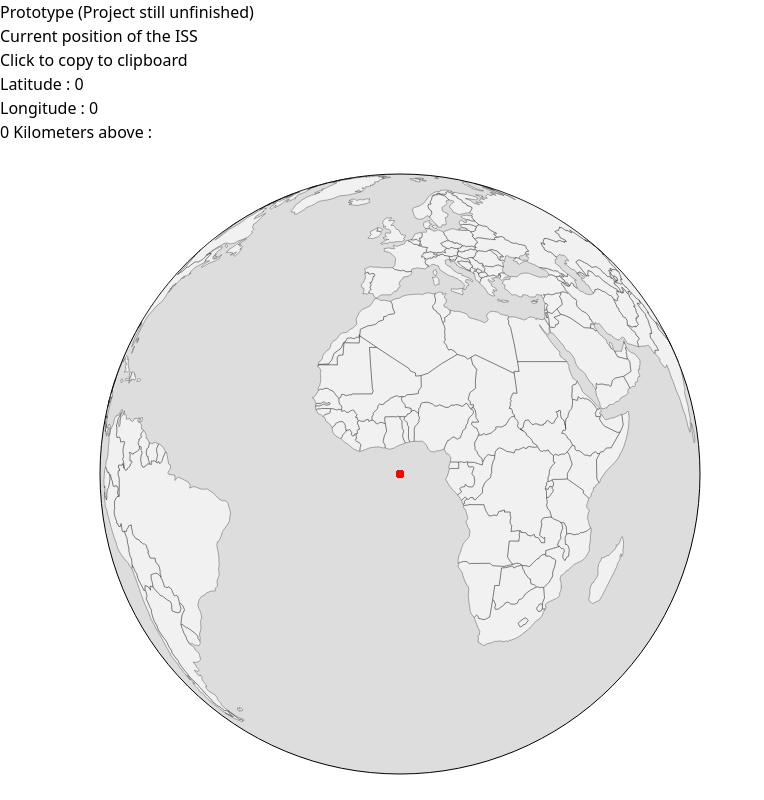
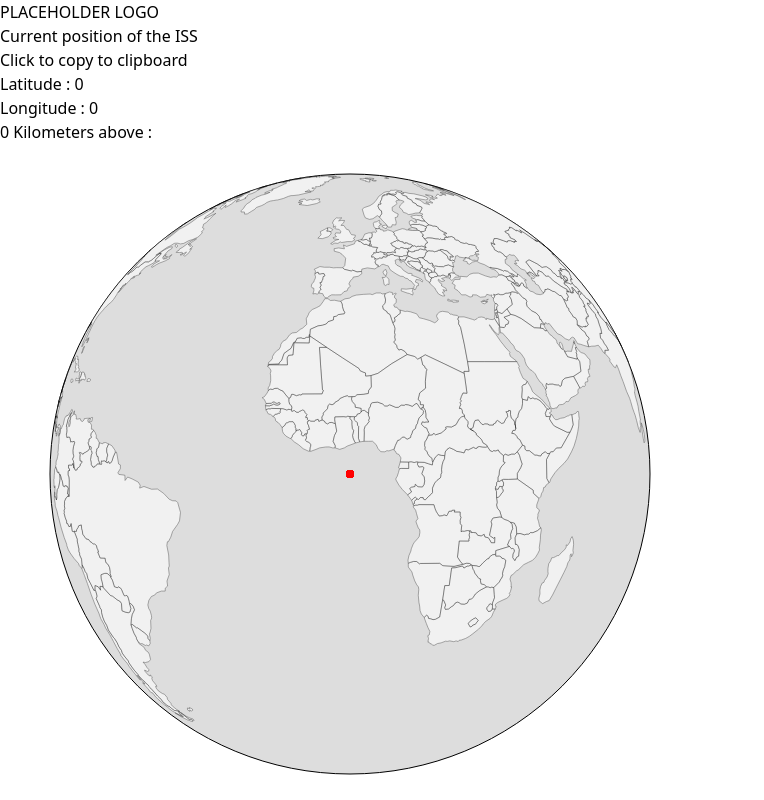
Before and after one commit to abh31000/iss-tracker, a React (Vite) app: page / in a window 1280 px wide. Shown: the whole page, without its empty margins (0-764 px from the left). Built offline with nearby package versions, Linux system fonts and the light colour scheme; no server answers.

Commit message:
Changed layout

```diff
--- a/src/components/Globe.tsx
+++ b/src/components/Globe.tsx
@@ -60,7 +60,7 @@
       .attr("fill", "#DDDDDD")
       .attr("stroke", "black")
       .attr("stroke-width", "1px")
-      .attr("cx", 400)
+      .attr("cx", 350)
       .attr("cy", 330)
       .attr("r", 300);
 
@@ -83,7 +83,7 @@
     // Put red dot in the center of the map
     const center = [issCords[0] * -1, issCords[1] * -1];
 
-    projection.translate([400, 330]);
+    projection.translate([350, 330]);
     projection.scale(300);
 
     // Rotate earth around that red dot
@@ -120,31 +120,37 @@
 
   return (
     <>
-      <h1 className="absolute font-[Helvetica] ml-[40vw] bg-white">
-        Prototype (Project still unfinished)
-      </h1>
-      <div className="h-2 w-2 rounded-full bg-red-600  mt-5 absolute ml-10"></div>
-      <h1 className="mx-14 font-[Helvetica] absolute bg-white text-2xl mt-3 ">
-        Current position of the ISS
-      </h1>
-      <div className="cursor-pointer group" onClick={()=> navigator.clipboard.writeText(copy)}>
-        <div className="cursor-auto select-none invisible group-hover:visible">
-          <div className="w-0 h-0 absolute top-16 left-[310px] border-t-[5px] border-t-transparent border-r-[10px] border-r-black border-b-[5px] border-b-transparent "></div>
-          <h1 className="absolute font-[Helvetica] text-sm text-white bg-black top-14 left-80 py-1 px-2">Click to copy to clipboard</h1>
+
+<h1 className="font-[Helvetica] -mb-6 py-2 text-center ">PLACEHOLDER LOGO</h1>
+
+      <div className="font-[Helvetica] grid grid-rows-2 grid-flow-col justify-items-center">
+        <div className="w-full mt-4">
+          <div className="py-10 -mb-2 px-16 flex">
+            <div className="h-2 w-2 mt-2 mr-2 my-auto rounded-full bg-red-600"></div>
+            <h1 className="text-2xl">Current position of the ISS</h1>
+          </div>
+
+          <div className="flex-col px-16 ">
+            <div className="cursor-pointer group w-fit" onClick={()=> navigator.clipboard.writeText(copy)}>
+              <div className="cursor-auto left-[340px] my-2 w-fit absolute flex select-none invisible group-hover:visible">
+                  <div className="w-0 h-0 my-2 border-t-[5px] border-t-transparent border-r-[10px] border-r-black border-b-[5px] border-b-transparent "></div>
+                  <h1 className="text-sm text-white bg-black w-fit py-1 px-2">Click to copy to clipboard</h1>
+              </div>
+
+              <h1 className="text-lg">Latitude : {issCords[1]}</h1>
+              <h1 className="text-lg">Longitude : {issCords[0]}</h1>
+            </div>
+
+            <h1 className="] mt-5 text-lg">{alt} Kilometers above : {location}</h1>
+          </div>
         </div>
-        <h1 className="text-lg font-[Helvetica] absolute bg-white mx-10 mt-12">
-        Latitude : {issCords[1]}
-        </h1>
-        <h1 className=" text-lg font-[Helvetica] absolute bg-white mx-10 mt-[70px]">
-          Longitude : {issCords[0]}
-        </h1>
+
+        <div className=" w-fit h-fit row-span-2 ">
+          <svg width="700px" height="640px" className="" ref={svgRef}></svg>
+        </div>
       </div>
-      <h1 className="mx-10 font-[Helvetica] absolute text-lg bg-white mt-[110px]">
-        {alt} Kilometers above : {location}
-      </h1>
-      <div className="h-full pt-3 w-fit mx-auto">
-        <svg width="800px" height="650px" className="" ref={svgRef}></svg>
-      </div>
+
+
     </>
   );
 }
```
